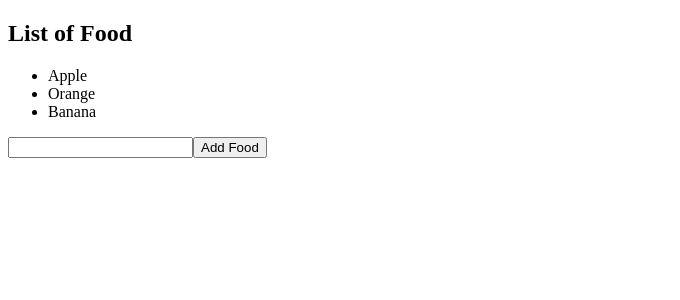
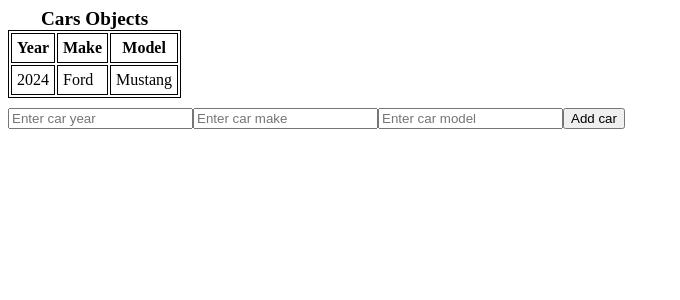
Before and after one commit to eedu7/ReactJS, a React (Vite) app in the folder my-react-app/: page / in a window 1280 px wide. Shown: the top 300 px of the page, without its empty margins (0-680 px from the left). Built offline with nearby package versions, Linux system fonts and the light colour scheme.

Commit message:
Working with the arrays of objects

```diff
--- /dev/null
+++ b/my-react-app/src/arrays-object-state/myComponent.jsx
@@ -0,0 +1,69 @@
+import {useState} from "react";
+import "./style.css";
+
+function MyComponent() {
+    const [car, setCar] = useState([
+        {
+            "year": new Date().getFullYear(),
+            "make": "Ford",
+            "model": "Mustang"
+        }
+    ]);
+    const [carYear, setCarYear] = useState(new Date().getFullYear());
+    const [carMake, setCarMake] = useState("");
+    const [carModel, setCarModel] = useState("");
+
+    function handleAddCar() {
+        const newCar = {"year": carYear, "make": carMake, "model": carModel};
+
+        setCar(preCars => [...preCars, newCar])
+
+        setCarYear(new Date().getFullYear());
+        setCarMake("");
+        setCarModel("");
+    }
+
+    function handleDeleteCar(index) {
+        setCar(preCars => preCars.filter((element, i) => i !== index));
+    }
+
+    function handleYearChange(event) {
+        setCarYear(event.target.value);
+    }
+
+    function handleMakeChange(event) {
+        setCarMake(event.target.value);
+    }
+
+    function handleModelChange(event) {
+        setCarModel(event.target.value);
+    }
+
+    return (
+        <>
+            <table>
+                <caption>Cars Objects</caption>
+                <thead>
+                <tr>
+                    <th>Year</th>
+                    <th>Make</th>
+                    <th>Model</th>
+                </tr>
+                </thead>
+                <tbody>
+                {car.map((car, index) => (<tr onClick={() => handleDeleteCar(index)} key={index}>
+                    <td>{car.year}</td>
+                    <td>{car.make}</td>
+                    <td>{car.model}</td>
+                </tr>))}
+                </tbody>
+            </table>
+            <input type="number" onChange={handleYearChange} placeholder="Enter car year"/>
+            <input type="text" onChange={handleMakeChange} placeholder="Enter car make"/>
+            <input type="text" onChange={handleModelChange} placeholder="Enter car model"/>
+            <button onClick={handleAddCar}>Add car</button>
+        </>
+    )
+}
+
+export default MyComponent;
--- /dev/null
+++ b/my-react-app/src/arrays-object-state/style.css
@@ -0,0 +1,14 @@
+table {
+    border: 1px solid black;
+    margin-bottom: 10px;
+}
+
+caption {
+    font-weight: bold;
+    font-size: larger;
+}
+
+td, th {
+    padding: 5px;
+    border: 1px solid black;
+}
```
Also changed, not shown: my-react-app/src/App.jsx (+6 -1 lines).
